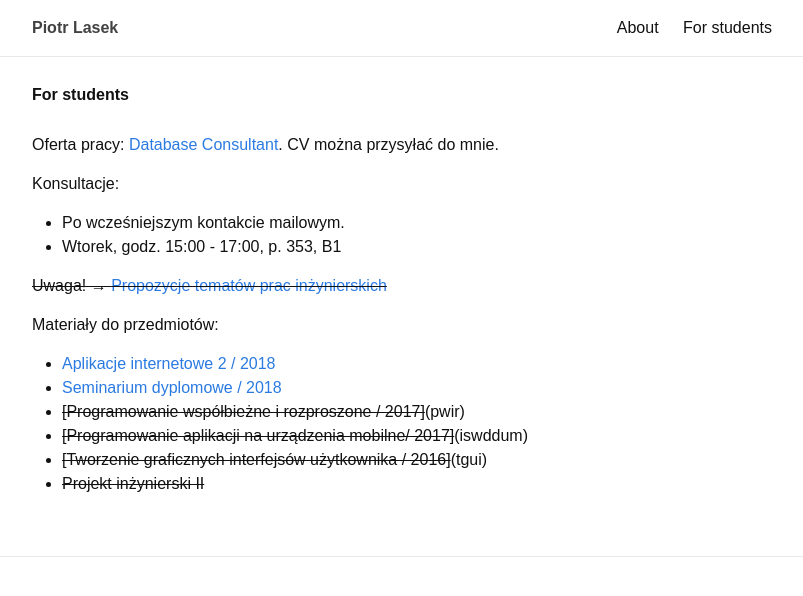
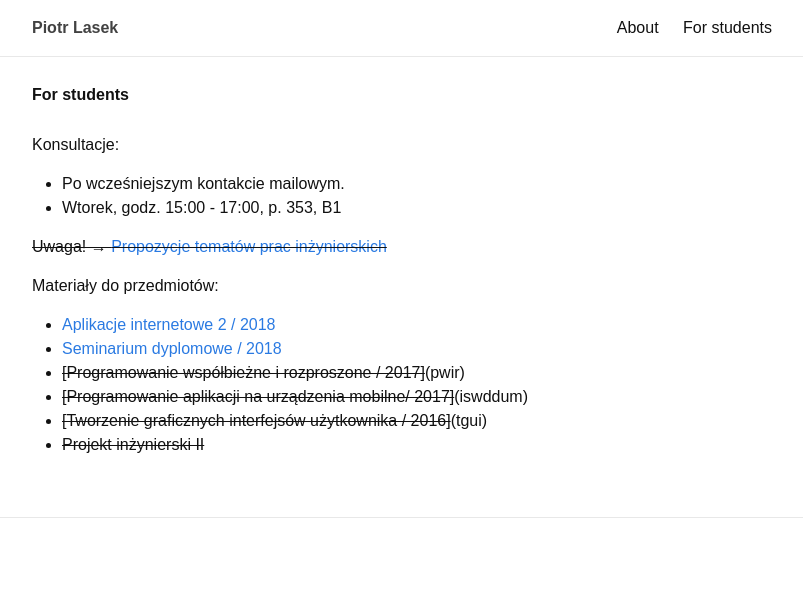
Before and after one commit to piotrlasek/piotrlasek.github.io, a Jekyll site: the page built from for-students.md, in a window 1280 px wide. Shown: the top 596 px of the page, without its empty margins (238-1041 px from the left). Built offline with Jekyll 4.4.1, drawn with Linux system fonts in a browser that asks for light colours.

Commit message:
Update for-students.md

```diff
--- a/for-students.md
+++ b/for-students.md
@@ -3,9 +3,6 @@ layout: page
 title: For students
 permalink: /for-students/
 ---
-
-Oferta pracy:  [Database Consultant](https://pl.career.deloittece.com/job-posting/477/Database-Consultant). CV można przysyłać do mnie.
-
 
 Konsultacje:
 
```
